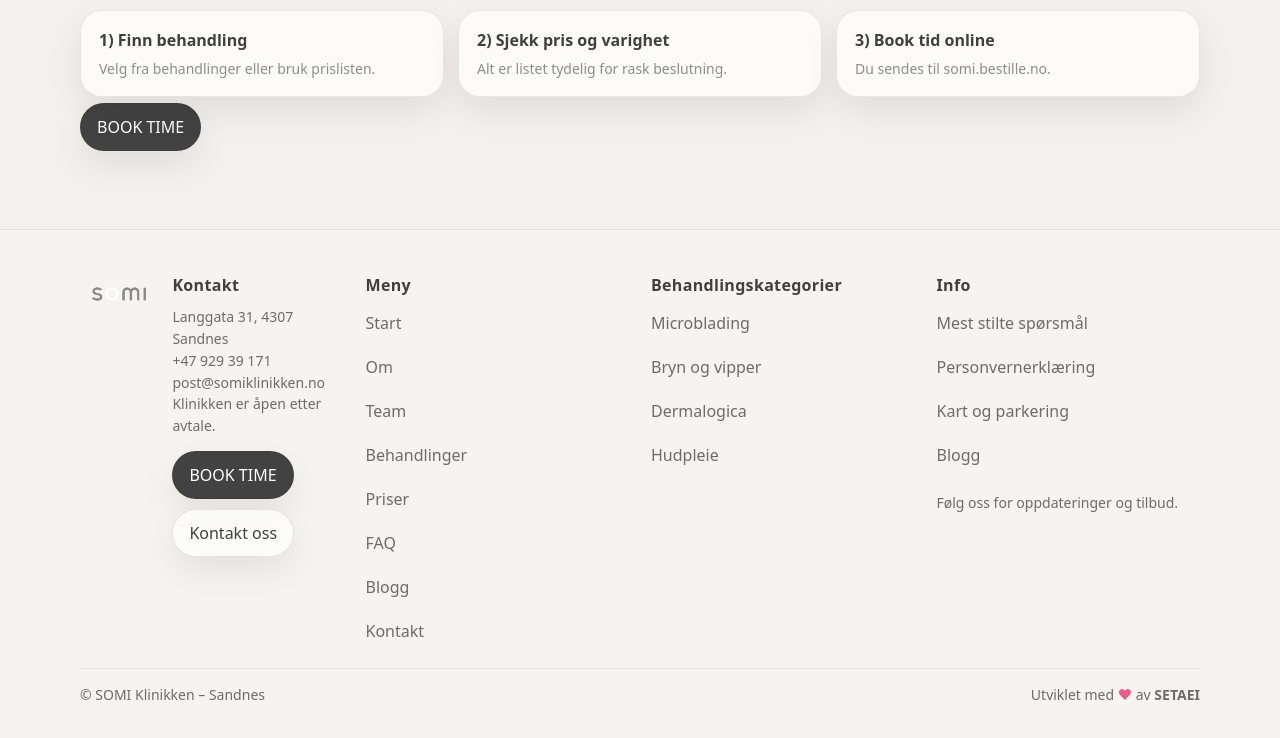
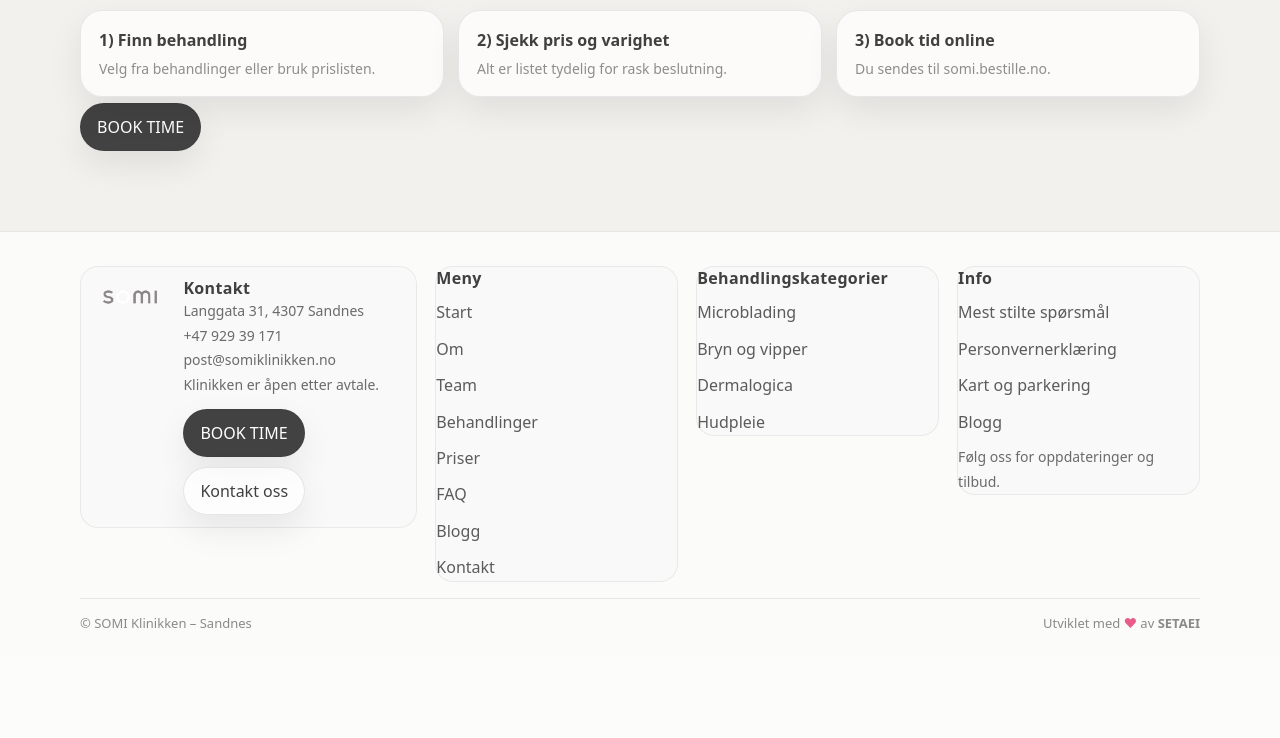
Before and after one commit to XS227/Somi-Klinikken, a PHP site: page / in a window 1280 px wide. Shown: the part 911-1649 px from the top of the page. After the commit the page ends 1539 px from the top, so only its background shows below. Run offline with PHP 8.4, Linux system fonts and the light colour scheme.

Commit message:
Refine footer styling

```diff
--- a/css/footer.css
+++ b/css/footer.css
@@ -1,39 +1,37 @@
 .site-footer{
-  margin-top: 34px;
-  padding: 44px 0 34px;
+  margin-top: 36px;
+  padding: 34px 0 22px;
+  background: rgba(255,255,255,0.72);
   border-top: 1px solid rgba(56,56,56,0.10);
-  background: rgba(255,255,255,0.18);
 }
 
 .footer__grid{
-  display:grid;
-  grid-template-columns: repeat(auto-fit, minmax(230px, 1fr));
-  gap: 28px 22px;
-  align-items:start;
+  display: grid;
+  grid-template-columns: 1.25fr 0.9fr 0.9fr 0.9fr;
+  gap: 18px;
+  align-items: start;
 }
 
 .footer__col{
-  display:flex;
-  flex-direction:column;
+  padding: 10px 10px 12px;
+  border-radius: 18px;
+  background: rgba(248,248,248,0.55);
+  border: 1px solid rgba(56,56,56,0.08);
+  display: flex;
+  flex-direction: column;
   gap: 10px;
 }
 
 .footer__brand{
-  display:flex;
+  display: flex;
   gap: 14px;
-  align-items:flex-start;
+  align-items: flex-start;
 }
+
 .footer__logo{
   height: 40px;
   width: auto;
   object-fit: contain;
-}
-
-.footer__muted{
-  color: rgba(56,56,56,0.72);
-  font-size: 14px;
-  margin-top: 10px;
-  line-height: 1.55;
 }
 
 .footer__heading{
@@ -41,31 +39,64 @@
   letter-spacing: .02em;
 }
 
-.footer__actions{ display:flex; gap:10px; flex-wrap:wrap; margin-top:14px; }
+.footer__muted{
+  margin: 0;
+  line-height: 1.75;
+  color: rgba(56,56,56,.74);
+  font-size: 14px;
+}
+
+.footer__actions{
+  display: flex;
+  flex-wrap: wrap;
+  gap: 10px;
+  margin-top: 12px;
+}
+
+.footer__links{
+  list-style: none;
+  margin: 0;
+  padding: 0;
+  display: grid;
+  gap: 10px;
+}
 
 .footer__links a{
-  display:block;
-  padding: 6px 0;
-  color: rgba(56,56,56,0.72);
+  color: rgba(56,56,56,.82);
+  text-decoration: none;
+  display: inline-block;
+  line-height: 1.4;
+  padding: 2px 0;
 }
-.footer__links a:hover{ color: rgba(56,56,56,0.96); }
+
+.footer__links a:hover{
+  text-decoration: underline;
+  text-decoration-color: rgba(221,179,179,0.9);
+  text-underline-offset: 3px;
+}
 
 .footer__bottom{
-  margin-top: 20px;
-  padding-top: 16px;
-  border-top: 1px solid rgba(56,56,56,0.08);
-  display:flex;
+  margin-top: 16px;
+  padding-top: 14px;
+  border-top: 1px solid rgba(56,56,56,0.10);
+  display: flex;
   justify-content: space-between;
   gap: 12px;
   flex-wrap: wrap;
-  color: rgba(56,56,56,0.72);
-  font-size: 14px;
+  color: rgba(56,56,56,.58);
+  font-size: 13px;
+  line-height: 1.6;
 }
 
 .footer__credits a{ color: inherit; font-weight: 700; }
 .footer__credits span{ color: #e85c8b; }
 
-@media (max-width: 900px){
+@media (max-width: 980px){
+  .footer__grid{ grid-template-columns: 1fr 1fr; }
+}
+
+@media (max-width: 560px){
+  .site-footer{ padding: 28px 0 18px; }
   .footer__grid{ grid-template-columns: 1fr; }
-  .footer__brand{ align-items:center; }
+  .footer__bottom{ flex-direction: column; align-items: flex-start; }
 }
```
